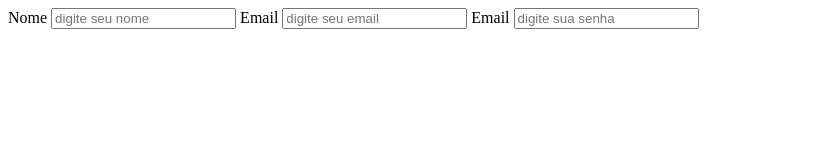
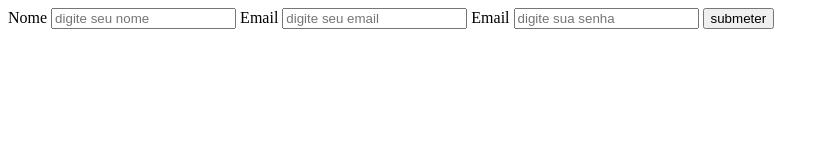
Before and after one commit to eltonapsantos10/formulario-11, a plain HTML site: page index.html in a window 1280 px wide. Shown: the whole page, without its empty margins (0-829 px from the left). Drawn offline with Linux system fonts and the light colour scheme.

Commit message:
desenvolvimento do botão submeter
desenvolvimento do botão submeter

```diff
--- a/index.html
+++ b/index.html
@@ -20,6 +20,8 @@
         <label class="label-form" for="password">Email</label>
         <input class="input-form" id="password" type="password" placeholder="digite sua senha">
 
+        <input type="button" value="submeter">
+
     </form>
 
 
```
